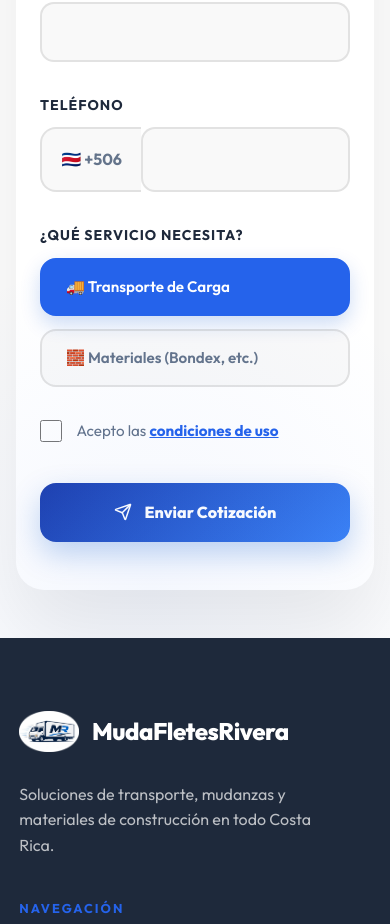
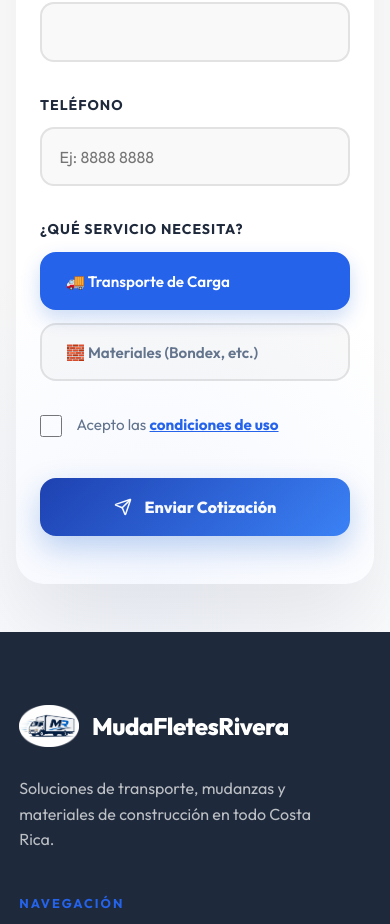
Before and after one commit to R1ve3raaTech/MudaFletesRivera, a React (Vite) app: page / in a window 390 px wide. Shown: the part 8900-9824 px from the top of the page. Built offline with nearby package versions, Linux system fonts and the light colour scheme.

Commit message:
Simplify phone number input in contact form

```diff
--- a/src/components/Contact/Contact.jsx
+++ b/src/components/Contact/Contact.jsx
@@ -209,17 +209,14 @@ const ContactForm = () => {
             {/* Phone */}
             <div className={styles.field}>
                 <label htmlFor="phone">Teléfono</label>
-                <div className={styles.phoneWrap}>
-                    <span className={styles.prefix}>🇨🇷 +506</span>
                 <input
                     id="phone" name="phone" type="tel" required
-                        placeholder=""
+                    placeholder="Ej: 8888 8888"
                     value={formData.phone}
                     onChange={handlePhoneChange}
                     inputMode="numeric"
-                        className={`${styles.input} ${styles.phoneInput}`}
+                    className={styles.input}
                 />
-                </div>
             </div>
 
             {/* Service selector */}
--- a/src/components/Contact/Contact.module.css
+++ b/src/components/Contact/Contact.module.css
@@ -202,28 +202,7 @@ a.infoValue:hover {
     background: var(--surface-color);
 }
 
-/* Phone row */
-.phoneWrap {
-    display: flex;
-    gap: 0;
-}
-
-.prefix {
-    padding: 1.1rem 1.2rem;
-    background: rgba(128, 128, 128, 0.05);
-    border: 2px solid rgba(128, 128, 128, 0.2);
-    border-right: none;
-    border-radius: 16px 0 0 16px;
-    font-size: 1rem;
-    font-weight: 700;
-    color: var(--text-secondary);
-    white-space: nowrap;
-}
-
-.phoneInput {
-    border-radius: 0 16px 16px 0;
-    flex: 1;
-}
+/* Phone styles simplified to use standard input */
 
 /* Service chips */
 .serviceGrid {
```
Lines whose indentation alone changed are shown as unchanged.
